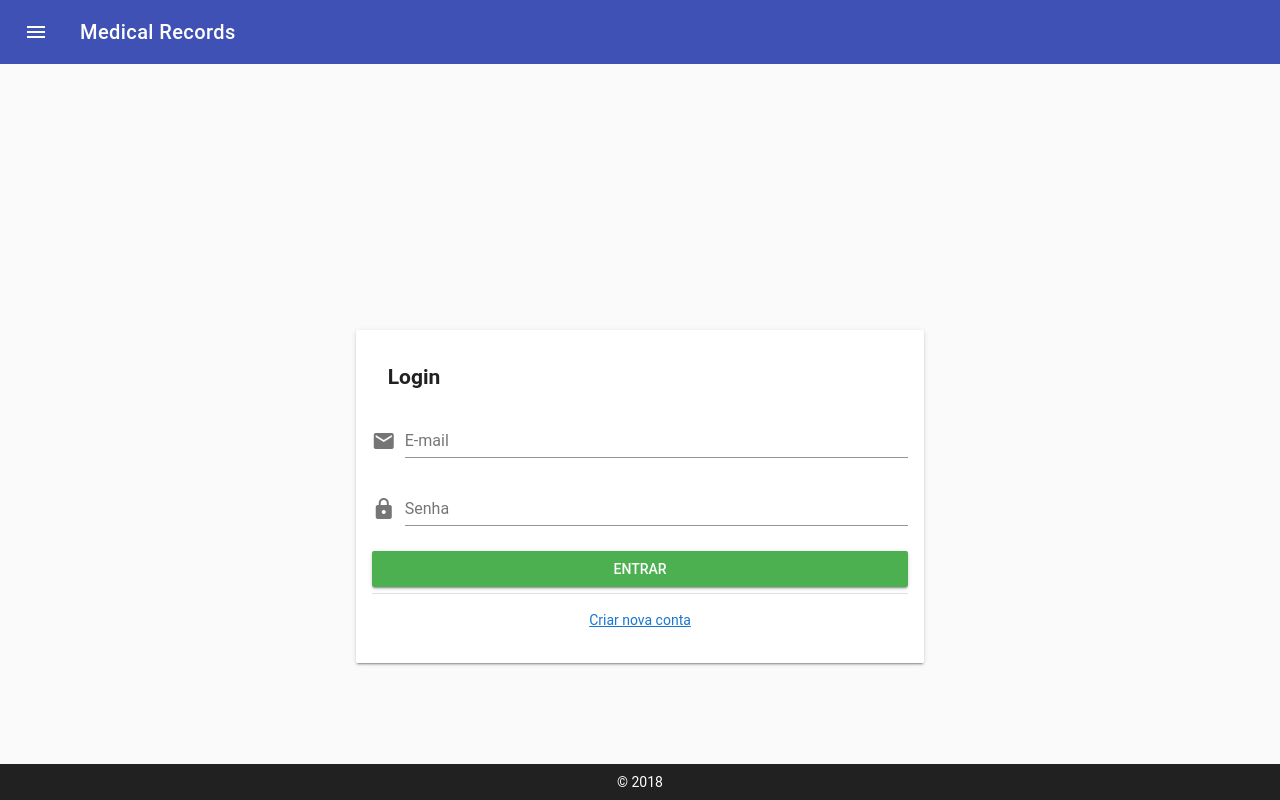
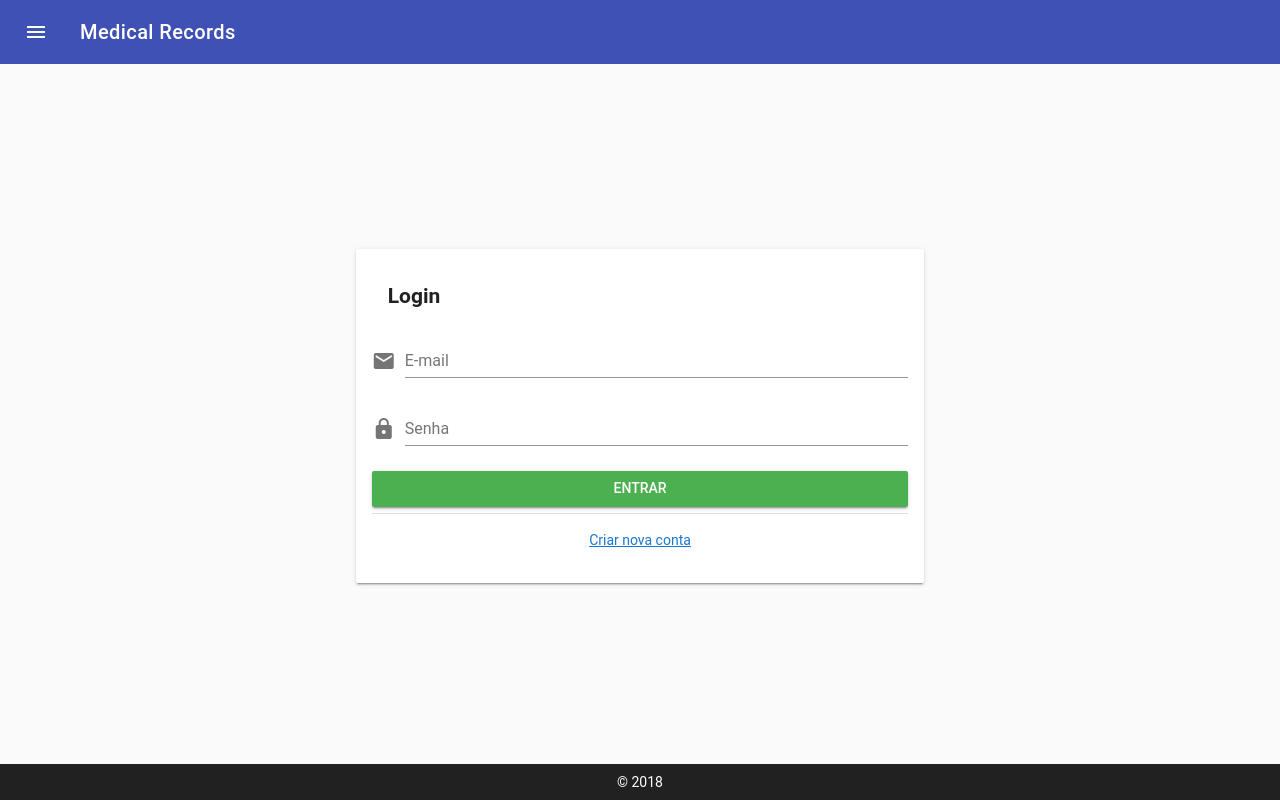
Before and after one commit to froeder/static, a Vue app: page /#/login in a window 1280 px wide. Built offline with nearby package versions, Linux system fonts and the light colour scheme.

Commit message:
Adjust layout login and register

```diff
--- a/src/views/Login.vue
+++ b/src/views/Login.vue
@@ -1,5 +1,5 @@
 <template>
-    <v-container fill-height>
+    <v-container>
         <v-layout row align-center>
             <v-flex text-xs-center sm8 offset-sm2 md6 offset-md3>
                 <v-card>
--- a/src/views/Register.vue
+++ b/src/views/Register.vue
@@ -1,5 +1,5 @@
 <template>
-    <v-container fill-height>
+    <v-container>
         <v-layout row align-center>
             <v-flex text-xs-center sm8 offset-sm2 md6 offset-md3>
                 <v-card>
```
